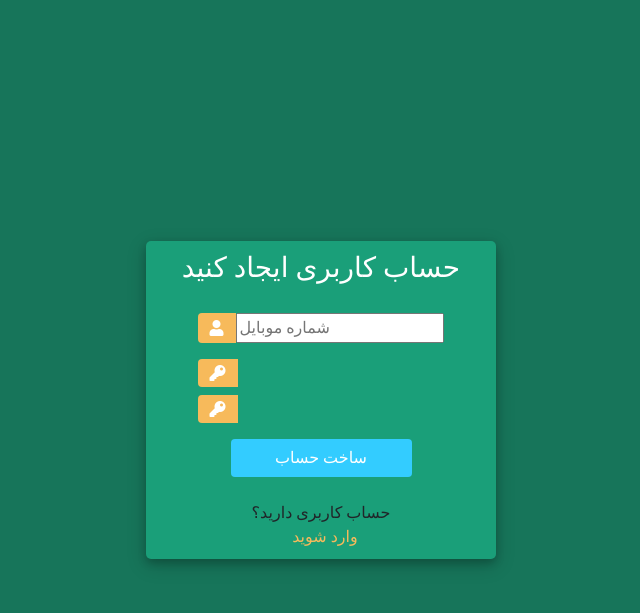
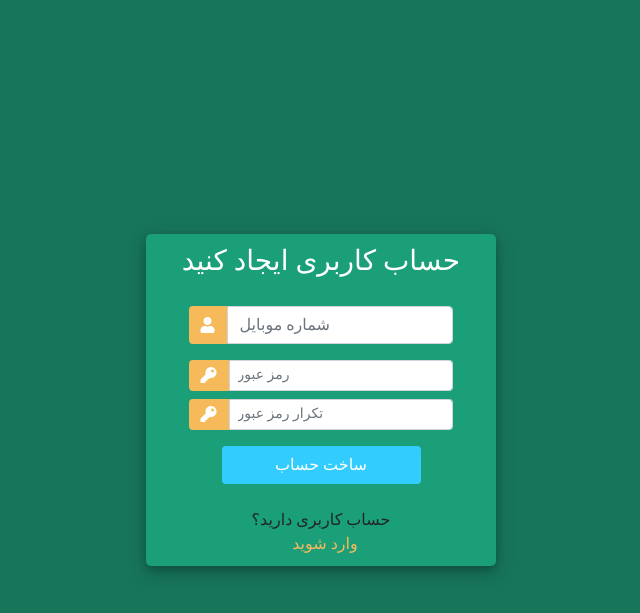
Before and after one commit to arta16h/CharityWebsite, a Django app: template templates/users/register.html in a window 1280 px wide. Shown: the top 613 px of the page, without its empty margins (319-959 px from the left). Run offline with Django 5.2, Linux system fonts and the light colour scheme; the template is opened without the code that fills it: values that come from a table or form of the project are taken from there, others are empty; parts of the project's set-up code (start-up, migrations or seed data) failed here and were passed over; some libraries are stand-ins or nearby versions; some web fonts are replaced.

Commit message:
Using input instead of form for register

```diff
--- a/templates/users/register.html
+++ b/templates/users/register.html
@@ -93,21 +93,23 @@
                                 <div class="input-group-append">
                                     <span class="input-group-text"><i class="fas fa-user"></i></span>
                                 </div>
-                                {{form.phone}}
+                                <input type="tel" name="phone" class="form-control" id="phonefield" placeholder="شماره موبایل">
                             </div>
 
                             <div class="input-group mb-2" style="font-family: Byekan">
                                 <div class="input-group-append">
                                     <span class="input-group-text"><i class="fas fa-key"></i></span>
                                 </div>
-                                {{form.password1}}
+                                <input type="password" name="password1" class="form-control form-control-sm"
+                                        id="passwordfield" placeholder="رمز عبور">
                             </div>
 
                             <div class="input-group mb-2" style="font-family: Byekan">
                                 <div class="input-group-append">
                                     <span class="input-group-text"><i class="fas fa-key"></i></span>
                                 </div>
-                                {{form.password2}}
+                                <input type="password" name="password2" class="form-control form-control-sm"
+                                        id="passwordfield" placeholder="تکرار رمز عبور">
                             </div>
 
                             <div class="d-flex justify-content-center mt-3 login_container">
@@ -127,15 +129,5 @@
                 </div>
             </div>
         </div>
-        <script>
-            var form_fields = document.getElementsByTagName('input')
-            form_fields[1].placeholder='شماره موبایل';
-            form_fields[2].placeholder='رمز عبور';
-            form_fields[3].placeholder='تکرار رمز عبور';
-
-            for (var field in form_fields){
-                form_fields[field].className += ' form-control'
-            }
-        </script>
     </body>
 </html>
```
